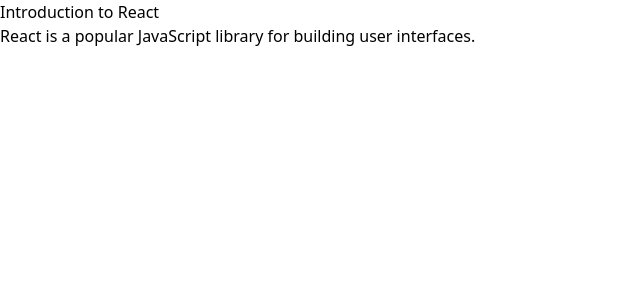
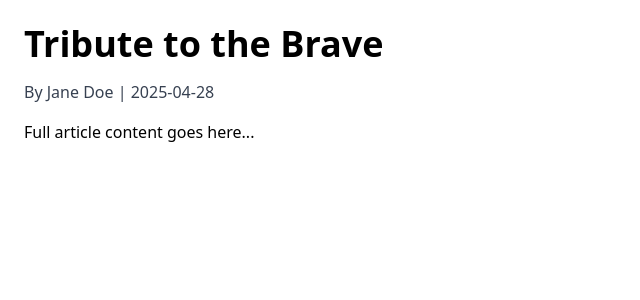
Before and after one commit to jhalak125/Tribute-Blog, a Next.js app: page /articles/1 in a window 1280 px wide. Shown: the top 300 px of the page, without its empty margins (0-640 px from the left). Built offline with nearby package versions, Linux system fonts and the light colour scheme.

Commit message:
Update [id].js

```diff
--- a/pages/articles/[id].js
+++ b/pages/articles/[id].js
@@ -1,29 +1,21 @@
 // Article Detail Page Placeholder
 import { useRouter } from 'next/router';
-
-// Simulated data for articles (in a real-world app, you'd fetch this from an API or database)
-const articles = [
-  { id: '1', title: 'Introduction to React', content: 'React is a popular JavaScript library for building user interfaces.' },
-  { id: '2', title: 'Understanding JavaScript', content: 'JavaScript is a versatile programming language used in web development.' },
-  { id: '3', title: 'Next.js Basics', content: 'Next.js is a React framework that enables server-side rendering and static site generation.' },
-  { id: '4', title: 'CSS Flexbox Guide', content: 'Flexbox is a layout module in CSS that helps you design complex layouts with ease.' },
-];
+import articles from '../../data/articles.json';
 
 const ArticleDetail = () => {
-  const router = useRouter();
-  const { id } = router.query;
+  const { query } = useRouter();
+  const { id } = query;
 
-  // Find the article matching the ID
-  const article = articles.find((article) => article.id === id);
+  const article = articles.find((article) => article.id === parseInt(id));
 
-  // If the article doesn't exist, show a "not found" message
   if (!article) {
-    return <div>Article not found.</div>;
+    return <p>Article not found.</p>;
   }
 
   return (
-    <div>
-      <h1>{article.title}</h1>
+    <div className="container mx-auto p-6">
+      <h1 className="text-4xl font-bold mb-4">{article.title}</h1>
+      <p className="text-gray-700 mb-4">By {article.author} | {article.date}</p>
       <p>{article.content}</p>
     </div>
   );
```
